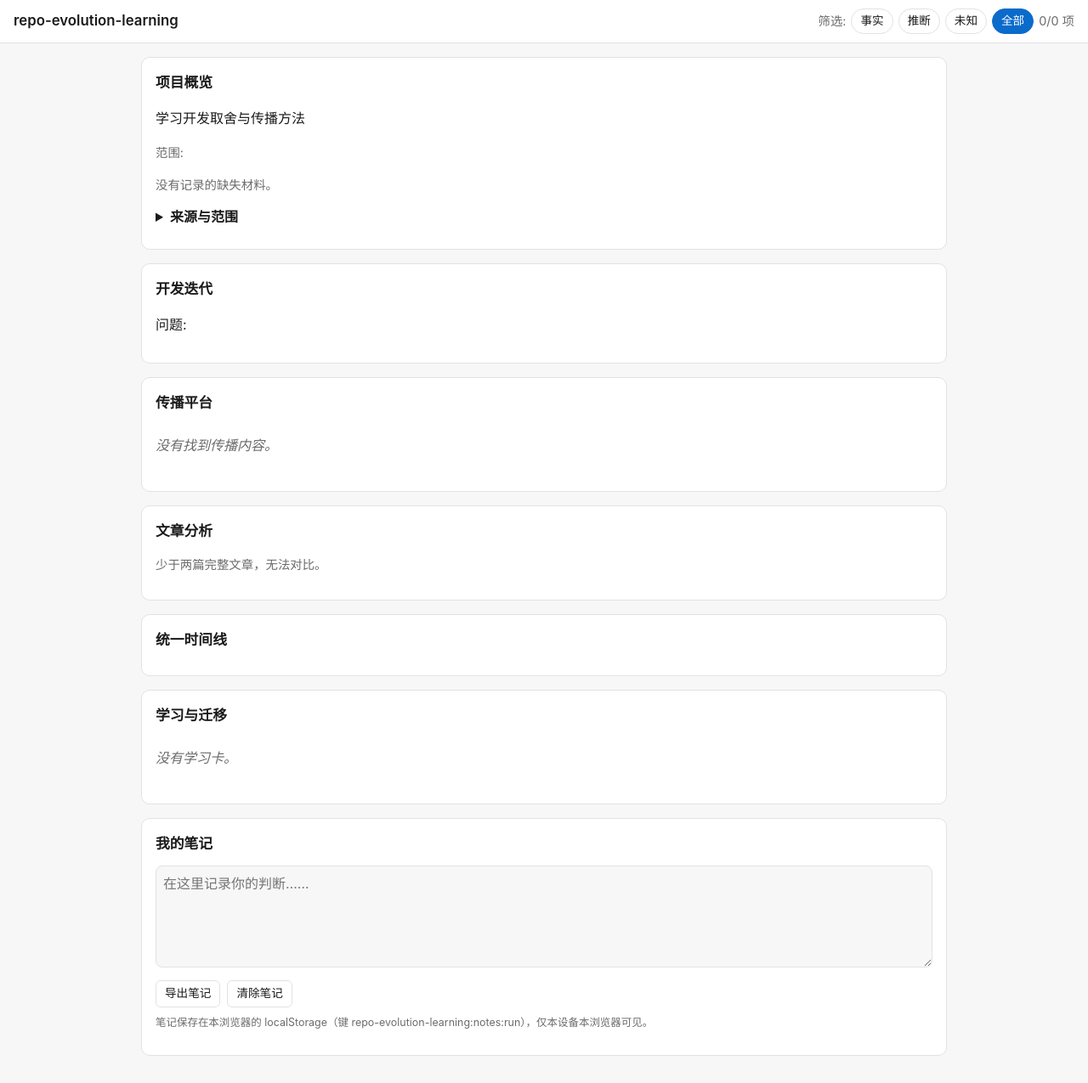
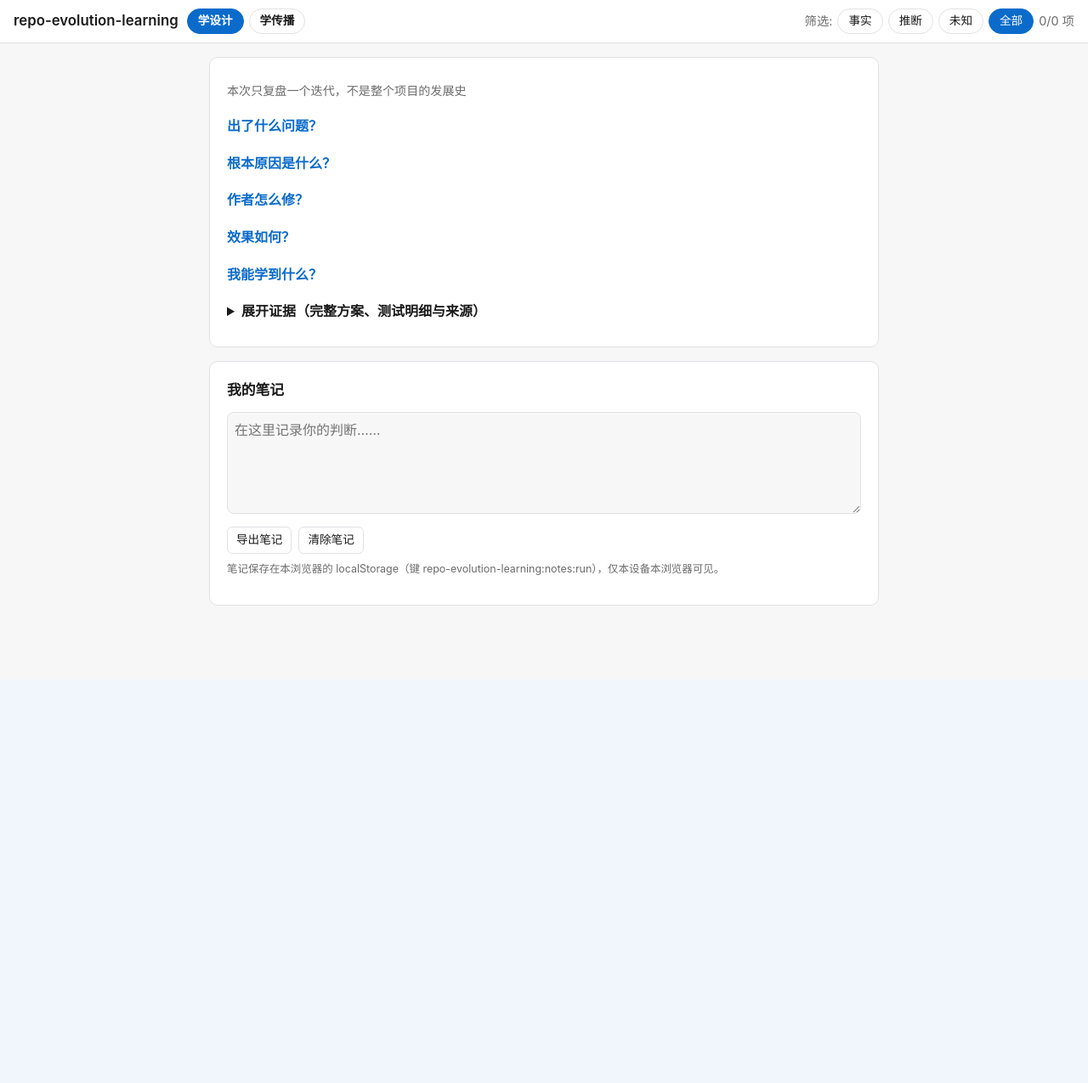
Before and after one commit to flingjie/builderDNA, a Python web app: template repo_learning/templates/report.html in a window 1280 px wide. Shown: the whole page at 85% size. After the commit the page ends 713 px from the top, so only its background shows below. Run offline with Jinja, Linux system fonts and the light colour scheme; the template is opened without the code that fills it: most values are stand-ins (such as "Sample title", 1, 10 or a date in 2020).

Commit message:
refactor(repo-learning): lead report with 5-question narrative and dual paths
Split the reader-facing report from the full analysis data. The report now
opens on a compressed five-question narrative (problem, root cause, change
and tradeoff, evidence, lesson and experiment) plus a guess-before-reveal
question. The full Episode and learning-card material folds into evidence
sections. Promotion analysis moves to a second path that features two
contrasting pieces and their borrowable expressions.

- add Narrative model and Analysis.narrative
- add PromotionContent.featured and .borrowable
- rewrite report.html into 学设计 / 学传播 tabs
- replace loose STE wording with concrete Chinese writing rules
- add Tavily promotion-search support (script, reference, env doc)

```diff
--- a/repo_learning/templates/report.html
+++ b/repo_learning/templates/report.html
@@ -46,23 +46,34 @@
     padding: 10px 16px; display: flex; flex-wrap: wrap; gap: 10px; align-items: center;
   }
   header.topbar h1 { font-size: 1.05rem; margin: 0; font-weight: 600; }
+  .top-group { display: flex; gap: 6px; align-items: center; flex-wrap: wrap; }
   .filter-group { display: flex; gap: 6px; margin-left: auto; align-items: center; flex-wrap: wrap; }
-  .filter-btn {
+  .tab-btn, .filter-btn {
     font: inherit; font-size: .85rem; border: 1px solid var(--border);
     background: var(--panel); color: var(--text); border-radius: 999px;
-    padding: 3px 10px; cursor: pointer;
+    padding: 3px 12px; cursor: pointer;
   }
+  .tab-btn { font-weight: 600; }
+  .tab-btn[aria-pressed="true"] { background: var(--accent); color: #fff; border-color: var(--accent); }
   .filter-btn[aria-pressed="true"] { background: var(--accent); color: #fff; border-color: var(--accent); }
-  .filter-btn:focus-visible, button:focus-visible, a:focus-visible {
+  .tab-btn:focus-visible, .filter-btn:focus-visible, button:focus-visible, a:focus-visible {
     outline: 2px solid var(--focus); outline-offset: 2px;
   }
-  main { padding: 16px; max-width: 980px; margin: 0 auto; }
+  main { padding: 16px; max-width: 820px; margin: 0 auto; }
   section.module {
     background: var(--panel); border: 1px solid var(--border);
-    border-radius: 10px; padding: 16px; margin-bottom: 16px;
+    border-radius: 10px; padding: 20px; margin-bottom: 16px;
   }
   section.module h2 { margin: 0 0 12px; font-size: 1.05rem; }
-  section.module h3 { margin: 14px 0 6px; font-size: .95rem; }
+  .narrative-title { font-size: 1.35rem; line-height: 1.35; margin: 0 0 8px; font-weight: 700; }
+  .scope-line { color: var(--muted); font-size: .88rem; margin: 0 0 18px; }
+  .q-block { margin: 0 0 18px; }
+  .q-label { font-weight: 600; color: var(--accent); margin: 0 0 4px; }
+  .q-block p { margin: 0; }
+  .q-block .tradeoff { margin-top: 6px; padding-left: 10px; border-left: 2px solid var(--border); color: var(--muted); }
+  .guess { border: 1px solid var(--border); border-radius: 8px; padding: 12px; margin: 0 0 18px; }
+  .guess summary { cursor: pointer; font-weight: 600; }
+  .guess .answer { margin-top: 8px; padding-top: 8px; border-top: 1px dashed var(--border); }
   .muted { color: var(--muted); font-size: .9rem; }
   .badge {
     display: inline-block; font-size: .72rem; border-radius: 4px;
@@ -87,10 +98,8 @@
   }
   table { border-collapse: collapse; width: 100%; font-size: .9rem; }
   th, td { text-align: left; padding: 6px 8px; border-bottom: 1px solid var(--border); vertical-align: top; }
-  .compare { display: grid; grid-template-columns: 1fr 1fr; gap: 12px; }
-  @media (max-width: 720px) { .compare { grid-template-columns: 1fr; } }
-  .cardbox { border: 1px solid var(--border); border-radius: 8px; padding: 10px; }
-  .timeline-item { padding: 8px 0; border-bottom: 1px dashed var(--border); }
+  .cardbox { border: 1px solid var(--border); border-radius: 8px; padding: 12px; margin: 0 0 12px; }
+  .cardbox .q-block { margin-bottom: 10px; }
   .relation-explicit { color: var(--sourced); font-weight: 600; }
   .relation-possible { color: var(--inferred); font-weight: 600; }
   .relation-unconfirmed { color: var(--unknown); font-weight: 600; }
@@ -117,6 +126,10 @@
 <body>
 <header class="topbar">
   <h1 id="report-title">repo-evolution-learning</h1>
+  <div class="top-group" role="group" aria-label="阅读路径">
+    <button class="tab-btn" data-tab="design" aria-pressed="true">学设计</button>
+    <button class="tab-btn" data-tab="promotion" aria-pressed="false">学传播</button>
+  </div>
   <div class="filter-group" role="group" aria-label="事实/推断/未知筛选">
     <span class="muted">筛选:</span>
     <button class="filter-btn" data-filter="sourced" aria-pressed="false">事实</button>
@@ -127,36 +140,8 @@
   </div>
 </header>
 <main>
-  <section class="module" id="module-overview">
-    <h2>项目概览</h2>
-    <div id="overview"></div>
-    <details><summary>来源与范围</summary><div id="overview-sources"></div></details>
-  </section>
-
-  <section class="module" id="module-episode">
-    <h2>开发迭代</h2>
-    <div id="episode"></div>
-  </section>
-
-  <section class="module" id="module-promotion">
-    <h2>传播平台</h2>
-    <div id="promotion"></div>
-  </section>
-
-  <section class="module" id="module-article">
-    <h2>文章分析</h2>
-    <div id="article"></div>
-  </section>
-
-  <section class="module" id="module-timeline">
-    <h2>统一时间线</h2>
-    <div id="timeline"></div>
-  </section>
-
-  <section class="module" id="module-learning">
-    <h2>学习与迁移</h2>
-    <div id="learning"></div>
-  </section>
+  <section class="module" id="panel-design"></section>
+  <section class="module ev-hidden" id="panel-promotion"></section>
 
   <section class="module" id="module-notes">
     <h2>我的笔记</h2>
@@ -179,11 +164,10 @@
   var request = data.request || {};
   var sourcesIndex = data.sources_index || {};
   var episode = analysis.episode || {};
+  var narrative = analysis.narrative || {};
   var identity = analysis.repo_identity || {};
   var promotionContents = analysis.promotion_contents || [];
   var feedbackLinks = analysis.feedback_links || [];
-  var learningCards = analysis.learning_cards || [];
-  var claims = analysis.claims || [];
   var coverageNotes = analysis.coverage_notes || [];
   var platformStats = analysis.platform_stats || [];
 
@@ -204,6 +188,7 @@
     return null;
   }
   function evidenceClass(status) { return status || "unknown"; }
+  function para(text, cls) { return el("p", cls ? { class: cls } : null, text || ""); }
 
   function renderSourceRef(ref) {
     var src = sourcesIndex[ref.source_id];
@@ -227,8 +212,7 @@
   function renderClaim(claim) {
     var status = claim.evidence_status || "unknown";
     var div = el("div", { class: "claim", "data-evidence": status });
-    var text = el("span", {}, claim.text || "");
-    div.appendChild(text);
+    div.appendChild(el("span", {}, claim.text || ""));
     div.appendChild(el("span", { class: "badge " + evidenceClass(status) }, status));
     (claim.source_refs || []).forEach(function (r) { div.appendChild(renderSourceRef(r)); });
     (claim.limitations || []).forEach(function (l) {
@@ -237,59 +221,66 @@
     return div;
   }
 
-  // ── Overview ──
-  (function renderOverview() {
-    var box = document.getElementById("overview");
+  // One question block with a label and one or more body paragraphs.
+  function qBlock(label, nodes) {
+    var d = el("div", { class: "q-block" });
+    d.appendChild(el("div", { class: "q-label" }, label));
+    (Array.isArray(nodes) ? nodes : [nodes]).forEach(function (n) { d.appendChild(n); });
+    return d;
+  }
+
+  // ── 学设计 ──
+  (function renderDesign() {
+    var box = document.getElementById("panel-design");
     document.getElementById("report-title").textContent =
       identity.name ? ("repo-evolution-learning · " + identity.owner + "/" + identity.name) : "repo-evolution-learning";
-    box.appendChild(el("p", {}, request.learning_goal || "学习开发取舍与传播方法"));
-    box.appendChild(el("p", { class: "muted" }, "范围: " + (request.repo || "") +
-      (request.entry_url ? " · 入口 " + request.entry_url : "")));
-    if (coverageNotes.length) {
-      box.appendChild(el("h3", {}, "缺失材料"));
-      var ul = el("ul");
-      coverageNotes.forEach(function (n) { ul.appendChild(el("li", {}, n)); });
-      box.appendChild(ul);
-    } else {
-      box.appendChild(el("p", { class: "muted" }, "没有记录的缺失材料。"));
+
+    box.appendChild(el("h1", { class: "narrative-title" }, narrative.headline || episode.title || ""));
+
+    var scopeParts = ["本次只复盘一个迭代，不是整个项目的发展史"];
+    if (episode.id) scopeParts.push("迭代 " + episode.id);
+    if (request.entry_url) scopeParts.push("入口 " + request.entry_url);
+    box.appendChild(el("p", { class: "scope-line" }, scopeParts.join(" · ")));
+
+    box.appendChild(qBlock("出了什么问题？", para(narrative.problem)));
+    box.appendChild(qBlock("根本原因是什么？", para(narrative.root_cause)));
+
+    var changeNodes = [para(narrative.what_changed)];
+    if (narrative.tradeoff) changeNodes.push(para("代价：" + narrative.tradeoff, "tradeoff"));
+    box.appendChild(qBlock("作者怎么修？", changeNodes));
+
+    box.appendChild(qBlock("效果如何？", para(narrative.evidence)));
+
+    var lessonNodes = [para(narrative.lesson)];
+    if (narrative.small_experiment) lessonNodes.push(para("小实验：" + narrative.small_experiment));
+    box.appendChild(qBlock("我能学到什么？", lessonNodes));
+
+    if (narrative.guess_question) {
+      var g = el("details", { class: "guess" });
+      g.appendChild(el("summary", {}, "先猜再看：" + narrative.guess_question));
+      g.appendChild(el("div", { class: "answer" }, narrative.guess_answer || ""));
+      box.appendChild(g);
     }
-    var src = document.getElementById("overview-sources");
-    src.appendChild(el("p", { class: "muted" },
-      "来源数量: " + Object.keys(sourcesIndex).length));
-    (identity.identity_evidence || []).forEach(function (r) {
-      src.appendChild(renderSourceRef(r));
-    });
-    if (manifest.errors && manifest.errors.length) {
-      src.appendChild(el("h3", {}, "运行错误"));
-      var eu = el("ul");
-      manifest.errors.forEach(function (e) { eu.appendChild(el("li", {}, e)); });
-      src.appendChild(eu);
-    }
-    if (manifest.observation_cutoff) {
-      src.appendChild(el("p", { class: "muted" }, "观察截止: " + manifest.observation_cutoff));
-    }
-  })();
 
-  // ── Episode ──
-  (function renderEpisode() {
-    var box = document.getElementById("episode");
-    box.appendChild(el("h3", {}, episode.title || ""));
-    box.appendChild(el("p", {}, "问题: " + (episode.problem || "")));
+    // 展开证据：完整备选 / 决策 / 实现调整 / 验证 / 来源 / 缺失材料
+    var ev = el("details");
+    ev.appendChild(el("summary", {}, "展开证据（完整方案、测试明细与来源）"));
+
     if (episode.constraints && episode.constraints.length) {
-      box.appendChild(el("h3", {}, "约束"));
-      var ul = el("ul");
-      episode.constraints.forEach(function (c) { ul.appendChild(el("li", {}, c)); });
-      box.appendChild(ul);
+      ev.appendChild(el("h3", {}, "约束"));
+      var ulC = el("ul");
+      episode.constraints.forEach(function (c) { ulC.appendChild(el("li", {}, c)); });
+      ev.appendChild(ulC);
     }
     if (episode.alternatives && episode.alternatives.length) {
-      box.appendChild(el("h3", {}, "备选方案"));
-      episode.alternatives.forEach(function (c) { box.appendChild(renderClaim(c)); });
+      ev.appendChild(el("h3", {}, "备选方案"));
+      episode.alternatives.forEach(function (c) { ev.appendChild(renderClaim(c)); });
     }
     if (episode.decisions && episode.decisions.length) {
-      box.appendChild(el("h3", {}, "决策"));
+      ev.appendChild(el("h3", {}, "决策"));
       var wrap = el("div", { id: "episode-decisions" });
       episode.decisions.forEach(function (c) { wrap.appendChild(renderClaim(c)); });
-      box.appendChild(wrap);
+      ev.appendChild(wrap);
       if (request.mode === "guided") {
         var gate = el("details");
         gate.appendChild(el("summary", {}, "先写下你的判断，再展开作者的决策（学习隐藏，非保密）"));
@@ -299,35 +290,67 @@
         ta.addEventListener("input", function () {
           if (ta.value.trim().length > 0) wrap.removeAttribute("hidden");
         });
-        box.appendChild(gate);
+        ev.appendChild(gate);
       }
     }
     if (episode.implementation_changes && episode.implementation_changes.length) {
-      box.appendChild(el("h3", {}, "实现调整"));
+      ev.appendChild(el("h3", {}, "实现调整"));
       var ul2 = el("ul");
       episode.implementation_changes.forEach(function (c) { ul2.appendChild(el("li", {}, c)); });
-      box.appendChild(ul2);
+      ev.appendChild(ul2);
     }
     if (episode.validation && episode.validation.length) {
-      box.appendChild(el("h3", {}, "验证与结果"));
-      episode.validation.forEach(function (c) { box.appendChild(renderClaim(c)); });
+      ev.appendChild(el("h3", {}, "验证与结果"));
+      episode.validation.forEach(function (c) { ev.appendChild(renderClaim(c)); });
     }
     if (episode.outcome) {
-      box.appendChild(el("p", {}, "结果: " + episode.outcome));
+      ev.appendChild(el("p", {}, "结果: " + episode.outcome));
     }
-    if (episode.source_refs && episode.source_refs.length) {
-      box.appendChild(el("h3", {}, "来源"));
-      episode.source_refs.forEach(function (r) { box.appendChild(renderSourceRef(r)); });
+    var srcRefs = (narrative.source_refs || []).concat(episode.source_refs || []);
+    if (srcRefs.length) {
+      ev.appendChild(el("h3", {}, "来源"));
+      srcRefs.forEach(function (r) { ev.appendChild(renderSourceRef(r)); });
     }
+    if (coverageNotes.length) {
+      ev.appendChild(el("h3", {}, "缺失材料"));
+      var ulM = el("ul");
+      coverageNotes.forEach(function (n) { ulM.appendChild(el("li", {}, n)); });
+      ev.appendChild(ulM);
+    }
+    box.appendChild(ev);
   })();
 
-  // ── Promotion platforms ──
+  // ── 学传播 ──
   (function renderPromotion() {
-    var box = document.getElementById("promotion");
-    if (!promotionContents.length) {
+    var box = document.getElementById("panel-promotion");
+    var featured = promotionContents.filter(function (p) { return p.featured; });
+    if (featured.length < 2) featured = promotionContents.slice(0, 2);
+
+    if (!featured.length) {
       box.appendChild(el("p", { class: "empty" }, "没有找到传播内容。"));
       return;
     }
+
+    featured.forEach(function (p) {
+      var card = el("div", { class: "cardbox" });
+      card.appendChild(el("h3", {}, (p.platform || "other") + " · " + (p.content_type || "content")));
+      var src = sourcesIndex[p.source_id];
+      if (src) {
+        var href = safeHref(src.url || src.canonical_url);
+        if (href) card.appendChild(el("a", { class: "ref", href: href, target: "_blank", rel: "noopener noreferrer" }, "原文链接"));
+      }
+      var introNodes = [para((p.audience ? "读者：" + p.audience : ""))];
+      if (p.hook) introNodes.push(para("开场：" + p.hook));
+      if (p.promise) introNodes.push(para("承诺：" + p.promise));
+      card.appendChild(qBlock("别人怎样介绍它？", introNodes));
+      card.appendChild(qBlock("用了什么证据？", para(p.proof || "未提供证据")));
+      card.appendChild(qBlock("哪些表达值得借用？", para(p.borrowable || "未标注可借鉴表达")));
+      box.appendChild(card);
+    });
+
+    var ev = el("details");
+    ev.appendChild(el("summary", {}, "展开证据（全部传播内容与反馈关联）"));
+
     if (platformStats.length) {
       var table = el("table");
       var thead = el("thead");
@@ -341,13 +364,16 @@
         ]));
       });
       table.appendChild(tbody);
-      box.appendChild(table);
+      ev.appendChild(el("h3", {}, "平台分布"));
+      ev.appendChild(table);
     }
+
+    if (promotionContents.length) {
+      ev.appendChild(el("h3", {}, "全部传播内容"));
       var list = el("div");
       promotionContents.forEach(function (p) {
         var item = el("details", { class: "cardbox" });
-      var summary = el("summary", {}, (p.platform || "other") + " · " + (p.content_type || "content"));
-      item.appendChild(summary);
+        item.appendChild(el("summary", {}, (p.platform || "other") + " · " + (p.content_type || "content")));
         var body = el("div");
         var src = sourcesIndex[p.source_id];
         if (src) {
@@ -355,7 +381,7 @@
           if (href) body.appendChild(el("a", { class: "ref", href: href, target: "_blank", rel: "noopener noreferrer" }, "原文链接"));
         }
         var fields = [["目标读者", p.audience], ["开场", p.hook], ["承诺", p.promise],
-        ["证据", p.proof], ["行动要求", p.call_to_action]];
+          ["证据", p.proof], ["可借鉴", p.borrowable], ["行动要求", p.call_to_action]];
         fields.forEach(function (f) {
           if (f[1]) body.appendChild(el("p", {}, f[0] + ": " + f[1]));
         });
@@ -364,93 +390,11 @@
         item.appendChild(body);
         list.appendChild(item);
       });
-    box.appendChild(list);
-  })();
+      ev.appendChild(list);
+    }
 
-  // ── Article analysis + compare ──
-  (function renderArticle() {
-    var box = document.getElementById("article");
-    var articles = promotionContents.filter(function (p) {
-      var src = sourcesIndex[p.source_id];
-      return src && src.body;
-    });
-    if (articles.length < 2) {
-      box.appendChild(el("p", { class: "muted" }, "少于两篇完整文章，无法对比。"));
-      return;
-    }
-    var picker = el("div", { class: "toolbar" });
-    var leftSelect = el("select");
-    var rightSelect = el("select");
-    articles.forEach(function (a, i) {
-      var opt = el("option", { value: String(i) }, (a.platform || "other") + " · " + (a.content_type || "content"));
-      leftSelect.appendChild(opt);
-      rightSelect.appendChild(opt.cloneNode(true));
-    });
-    rightSelect.selectedIndex = 1;
-    picker.appendChild(el("span", {}, "对比:"));
-    picker.appendChild(leftSelect);
-    picker.appendChild(el("span", {}, "vs"));
-    picker.appendChild(rightSelect);
-    box.appendChild(picker);
-
-    function cardHtml(a) {
-      var c = el("div", { class: "cardbox" });
-      var fields = [["平台", a.platform], ["目标读者", a.audience], ["开场", a.hook],
-        ["承诺", a.promise], ["证据", a.proof], ["行动要求", a.call_to_action]];
-      fields.forEach(function (f) {
-        c.appendChild(el("p", {}, el("strong", {}, f[0] + ": ")));
-        c.appendChild(el("p", {}, f[1] || "—"));
-      });
-      return c;
-    }
-    var grid = el("div", { class: "compare" });
-    function refresh() {
-      grid.textContent = "";
-      grid.appendChild(cardHtml(articles[parseInt(leftSelect.value, 10)]));
-      grid.appendChild(cardHtml(articles[parseInt(rightSelect.value, 10)]));
-    }
-    leftSelect.addEventListener("change", refresh);
-    rightSelect.addEventListener("change", refresh);
-    refresh();
-    box.appendChild(grid);
-  })();
-
-  // ── Timeline ──
-  (function renderTimeline() {
-    var box = document.getElementById("timeline");
-    var dated = [];
-    var undated = [];
-    promotionContents.forEach(function (p) {
-      var src = sourcesIndex[p.source_id];
-      var ev = { when: src ? src.published_at : null, label: (p.platform || "other") + " · " + (p.content_type || "content"), kind: "promotion" };
-      (ev.when ? dated : undated).push(ev);
-    });
-    var seen = {};
-    (episode.source_refs || []).concat(
-      (claims || []).reduce(function (a, c) { return a.concat(c.source_refs || []); }, [])
-    ).forEach(function (r) {
-      if (seen[r.source_id]) return;
-      seen[r.source_id] = true;
-      var src = sourcesIndex[r.source_id];
-      if (!src || src.kind === "search_result") return;
-      var ev = { when: src.published_at, label: src.kind + (src.author ? " · " + src.author : ""), kind: "dev" };
-      (ev.when ? dated : undated).push(ev);
-    });
-    dated.sort(function (a, b) { return (a.when < b.when ? -1 : a.when > b.when ? 1 : 0); });
-    if (dated.length) {
-      dated.forEach(function (e) {
-        box.appendChild(el("div", { class: "timeline-item" },
-          [el("strong", {}, e.when), el("span", { class: "muted" }, " — " + e.label)]));
-      });
-    }
-    if (undated.length) {
-      box.appendChild(el("h3", {}, "日期未知"));
-      undated.forEach(function (e) {
-        box.appendChild(el("div", { class: "timeline-item" }, el("span", { class: "muted" }, e.label)));
-      });
-    }
     if (feedbackLinks.length) {
-      box.appendChild(el("h3", {}, "反馈 ↔ 开发关联"));
+      ev.appendChild(el("h3", {}, "反馈 ↔ 开发关联"));
       feedbackLinks.forEach(function (l) {
         var d = el("details");
         d.appendChild(el("summary", { class: "relation-" + (l.relation || "unconfirmed") },
@@ -461,37 +405,25 @@
         body.appendChild(el("p", {}, "开发来源:"));
         (l.development_refs || []).forEach(function (r) { body.appendChild(renderSourceRef(r)); });
         d.appendChild(body);
-        box.appendChild(d);
+        ev.appendChild(d);
       });
     }
+    box.appendChild(ev);
   })();
 
-  // ── Learning cards ──
-  (function renderLearning() {
-    var box = document.getElementById("learning");
-    if (!learningCards.length) {
-      box.appendChild(el("p", { class: "empty" }, "没有学习卡。"));
-      return;
-    }
-    learningCards.forEach(function (card) {
-      var d = el("details", { class: "cardbox" });
-      d.appendChild(el("summary", {}, card.decision || ""));
-      var body = el("div");
-      body.appendChild(el("p", {}, "问题: " + (card.problem || "")));
-      if (card.tradeoff) body.appendChild(el("p", {}, "取舍: " + card.tradeoff));
-      body.appendChild(el("p", {}, "适用: " + (card.applicable_when || "")));
-      if (card.avoid_when) body.appendChild(el("p", {}, "不适用: " + card.avoid_when));
-      var se = card.small_experiment || {};
-      if (se.hypothesis) {
-        body.appendChild(el("h3", {}, "小实验"));
-        body.appendChild(el("p", {}, "假设: " + se.hypothesis));
-        body.appendChild(el("p", {}, "最小改动: " + (se.minimal_change || "")));
-        body.appendChild(el("p", {}, "观察方法: " + (se.observe_method || "")));
-        body.appendChild(el("p", {}, "停止条件: " + (se.stop_condition || "")));
-      }
-      (card.source_refs || []).forEach(function (r) { body.appendChild(renderSourceRef(r)); });
-      d.appendChild(body);
-      box.appendChild(d);
+  // ── Tab switching ──
+  (function initTabs() {
+    var designPanel = document.getElementById("panel-design");
+    var promoPanel = document.getElementById("panel-promotion");
+    var tabs = Array.prototype.slice.call(document.querySelectorAll(".tab-btn"));
+    tabs.forEach(function (b) {
+      b.addEventListener("click", function () {
+        var tab = b.getAttribute("data-tab");
+        tabs.forEach(function (x) { x.setAttribute("aria-pressed", "false"); });
+        b.setAttribute("aria-pressed", "true");
+        designPanel.classList.toggle("ev-hidden", tab !== "design");
+        promoPanel.classList.toggle("ev-hidden", tab !== "promotion");
+      });
     });
   })();
 
```
Also changed, not shown: repo_learning/models.py (+54 -0 lines), repo_learning/validation.py (+10 -0 lines), tests/test_repo_learning/test_models.py (+31 -0 lines), tests/test_repo_learning/test_render.py (+25 -0 lines), tests/test_repo_learning/test_validation.py (+35 -1 lines), .claude/skills/repo-evolution-learning/SKILL.md, .claude/skills/repo-evolution-learning/references/output-contract.md, .claude/skills/repo-evolution-learning/references/promotion-analysis.md, .claude/skills/repo-evolution-learning/references/tavily-search.md (added), .claude/skills/repo-evolution-learning/references/writing-rules.md, .claude/skills/repo-evolution-learning/scripts/tavily_search.py (added), 1 other file. Lines whose indentation alone changed are shown as unchanged.
